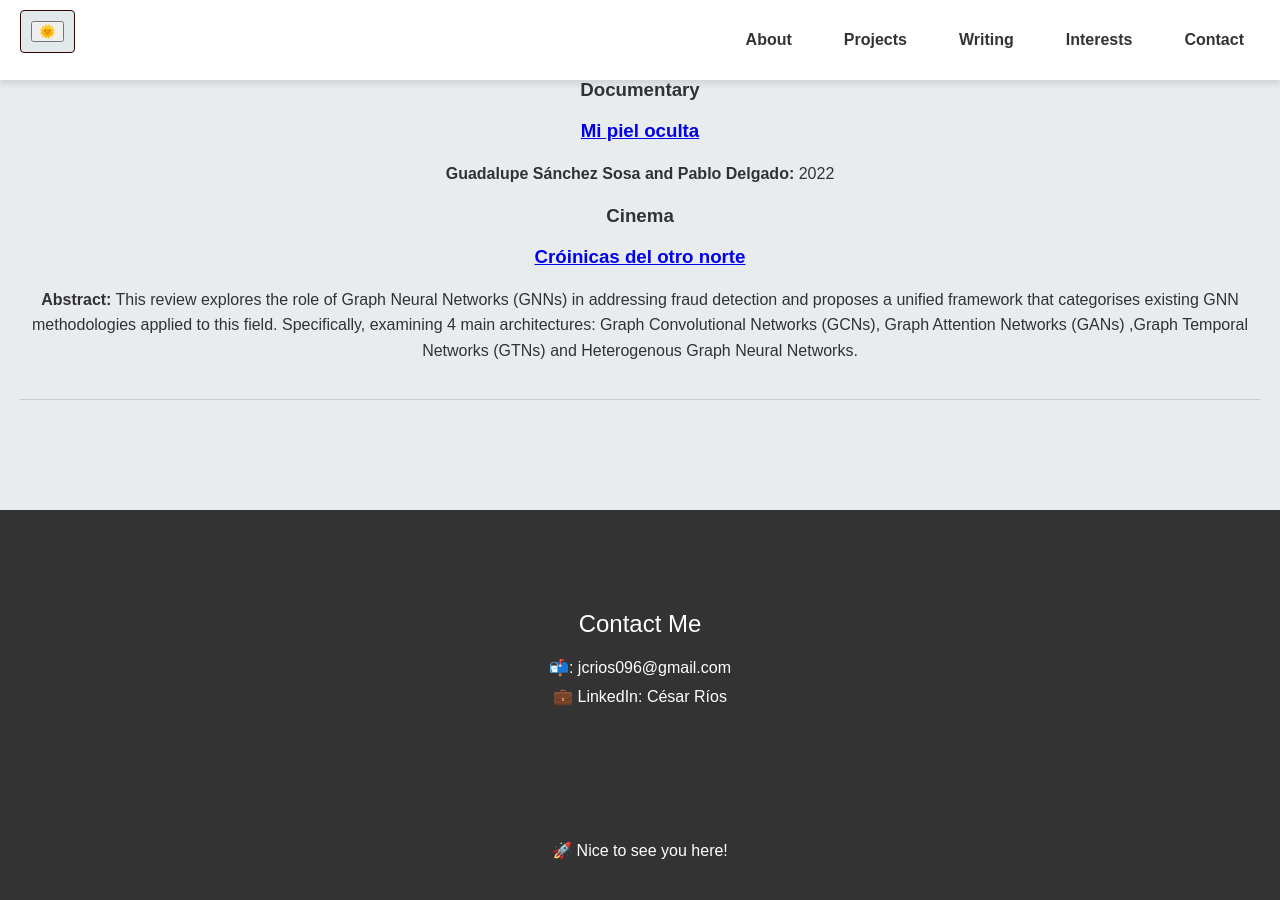
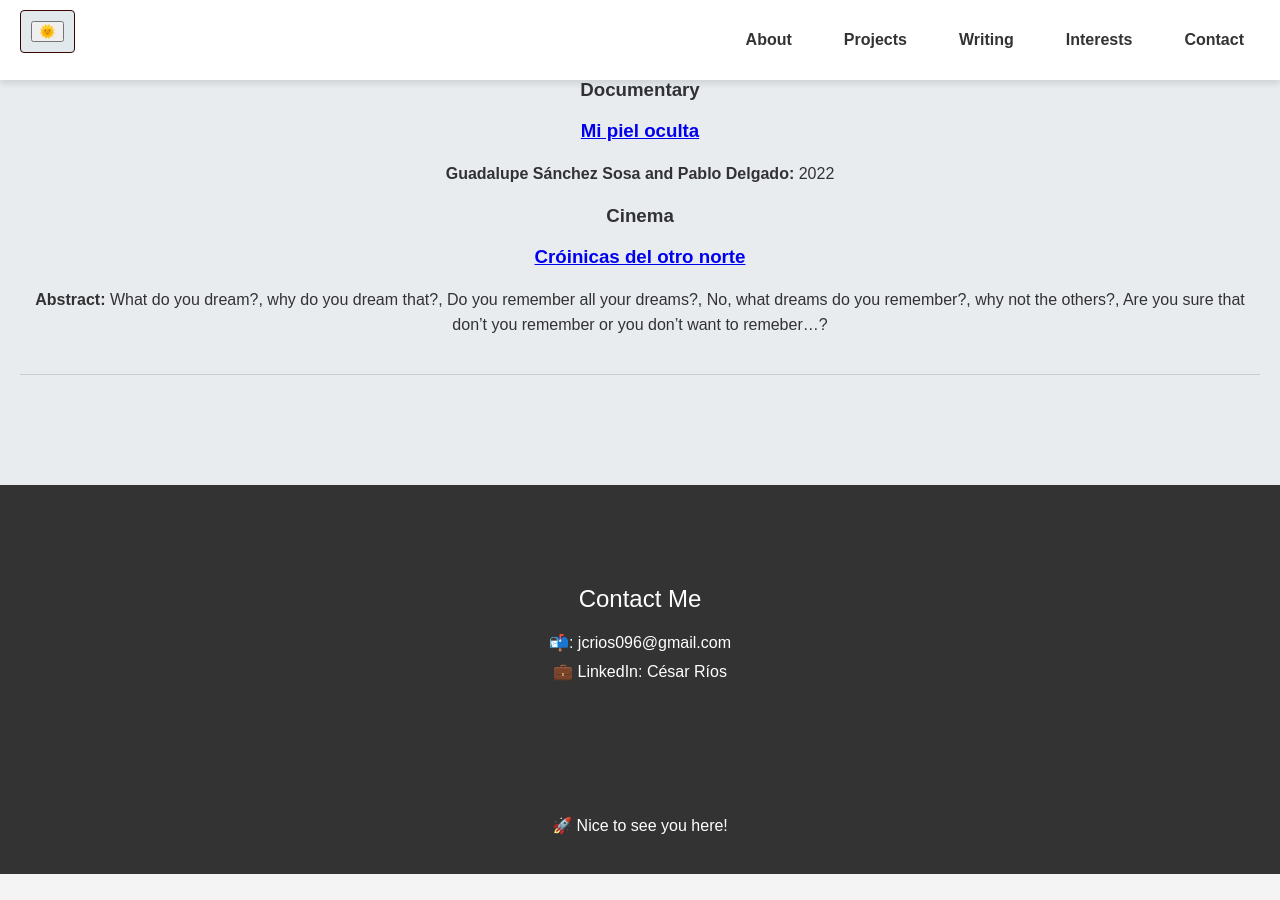
Before and after one commit to Cesarriosd/cesarios, a Jekyll site: the page built from README.md, in a window 1280 px wide and 900 px high, scrolled down 5978 px. Built offline with Jekyll 4.4.1, drawn with Linux system fonts in a browser that asks for light colours; our own code applies the rules of GitHub Pages for plain Markdown files; after the commit the page ends 6852 px from its top, so only the background shows below that.

Commit message:
Add Cronicas

```diff
--- a/_layouts/default.html
+++ b/_layouts/default.html
@@ -633,8 +633,8 @@
             <p><strong>Guadalupe Sánchez Sosa and Pablo Delgado:</strong> 2022</p>
 
             <h3>Cinema</h3>
-            <h3><a href="https://arxiv.org/pdf/2411.05815">Cróinicas del otro norte</a></h3>
-            <p><strong>Abstract:</strong> This review explores the role of Graph Neural Networks (GNNs) in addressing fraud detection and proposes a unified framework that categorises existing GNN methodologies applied to this field. Specifically, examining 4 main architectures: Graph Convolutional Networks (GCNs), Graph Attention Networks (GANs) ,Graph Temporal Networks (GTNs) and Heterogenous Graph Neural Networks.</p>
+            <h3><a href="https://medium.com/@jcrios096/cr%C3%B3nicas-del-otro-norte-f73e91001cf4">Cróinicas del otro norte</a></h3>
+            <p><strong>Abstract:</strong> What do you dream?, why do you dream that?, Do you remember all your dreams?, No, what dreams do you remember?, why not the others?, Are you sure that don’t you remember or you don’t want to remeber…?</p>
 
     </section>
    <!-- Contact Section -->
```
